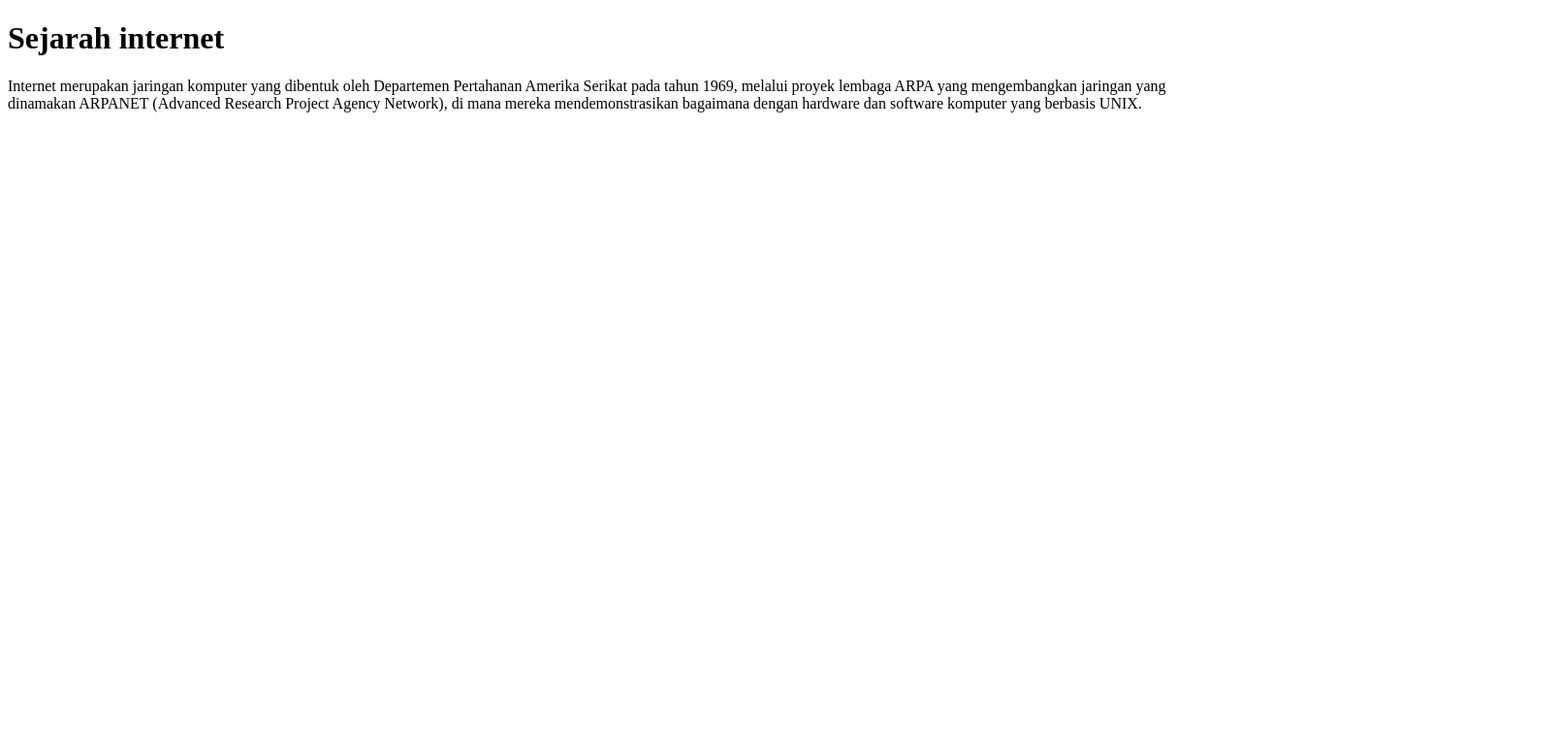
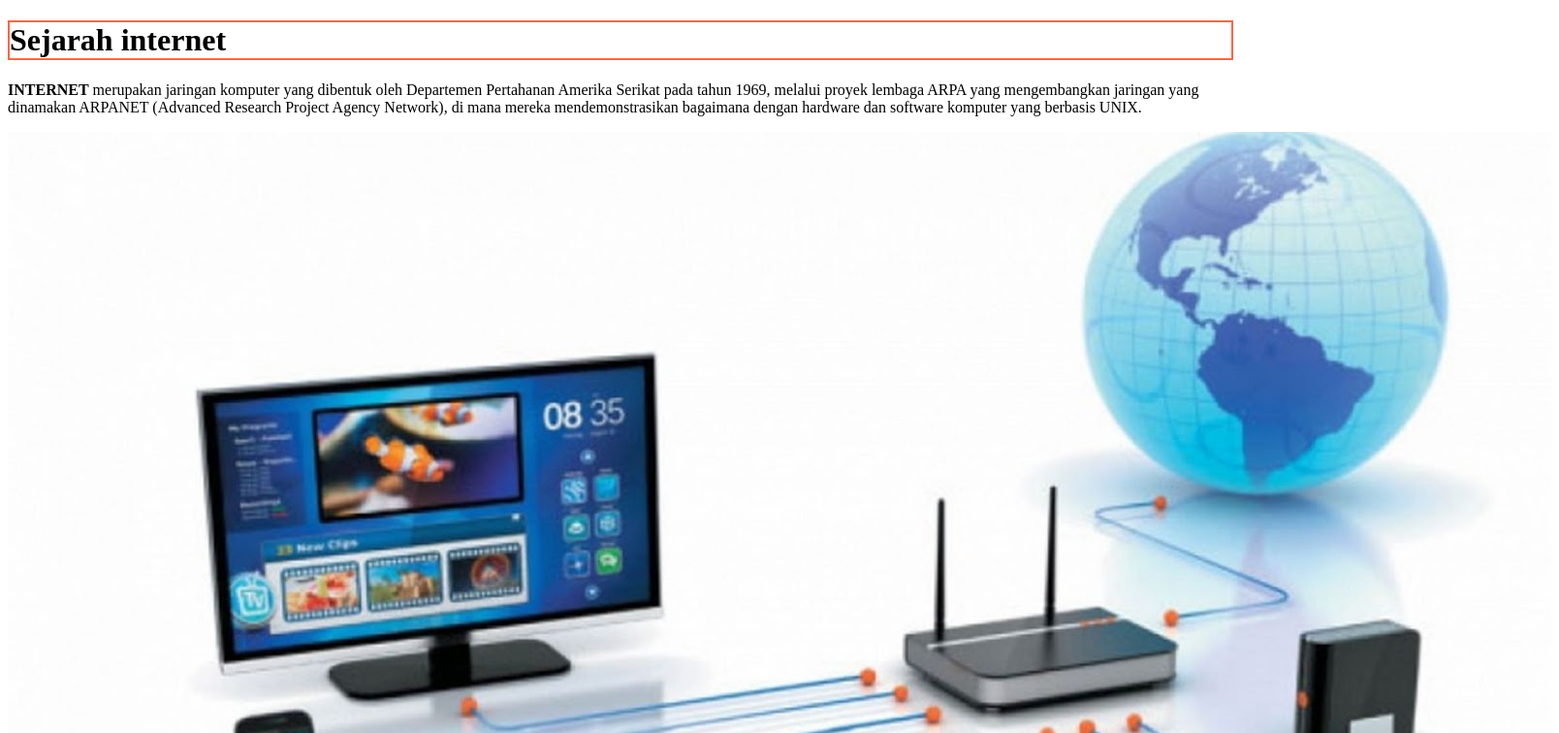
Before and after one commit to yusra1ilhami/pw0530, a plain HTML site: page tugas.html in a window 1280 px wide. Shown: the top 756 px of the page at 97% size, 1608 px wide, since content can reach past the window. Drawn offline with Linux system fonts and the light colour scheme.

Commit message:
Sejarah Internet

```diff
--- a/tugas.html
+++ b/tugas.html
@@ -4,7 +4,9 @@
 	<title>Sejarah Internet</title>
 </head>
 <body>
-<h1>Sejarah internet</h1>
-<p>Internet merupakan jaringan komputer yang dibentuk oleh Departemen Pertahanan Amerika Serikat pada tahun 1969, melalui proyek lembaga ARPA yang mengembangkan jaringan yang dinamakan ARPANET (Advanced Research Project Agency Network), di mana mereka mendemonstrasikan bagaimana dengan hardware dan software komputer yang berbasis UNIX.</p>
+	<h1></h1>
+	<h1 style="border:2px solid Tomato;">Sejarah internet</h1>
+<p><strong>INTERNET</strong> merupakan jaringan komputer yang dibentuk oleh Departemen Pertahanan Amerika Serikat pada tahun 1969, melalui proyek lembaga ARPA yang mengembangkan jaringan yang dinamakan ARPANET (Advanced Research Project Agency Network), di mana mereka mendemonstrasikan bagaimana dengan hardware dan software komputer yang berbasis UNIX.</p>
+<img src="Tugas.jpg">
 </body>
 </html>
```
Also changed, not shown: Tugas.jpg (added).
